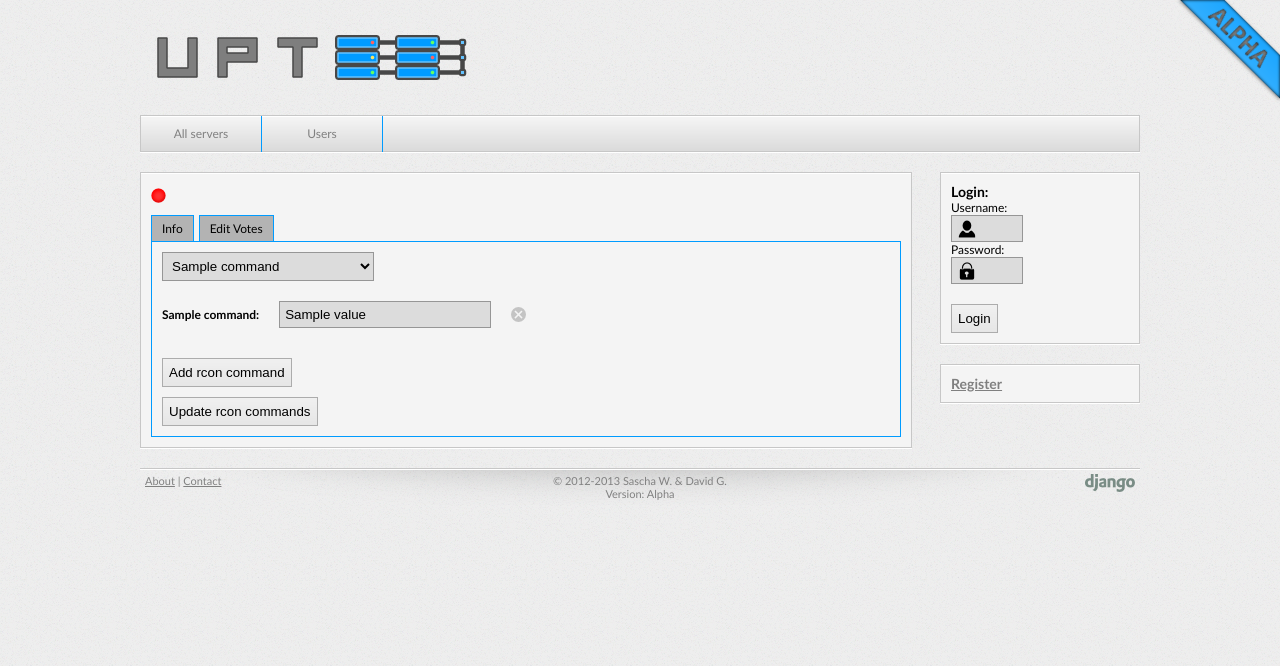
After one commit to upTee/upTee, a Django app: template uptee/templates/simpleblue/mod/server_detail_edit_rcon_commands.html in a window 1280 px wide. The commit adds this page. Shown: the top 666 px of the page. Run offline with Django 3.2, Linux system fonts and the light colour scheme; tables that the repository leaves empty hold one stand-in row (values such as "Sample post"); the template is opened without the code that fills it: values that come from a table or form of the project are taken from there, most other values are stand-ins (such as "Sample title", 1, 10 or a date in 2020).

Commit message:
added possibility to put special commands to the config like "mod_command" (closes #39)

```diff
--- a/uptee/accounts/models.py
+++ b/uptee/accounts/models.py
@@ -36,6 +36,7 @@ class Moderator(models.Model):
     restart_allowed = models.BooleanField(default=False)
     edit_votes_allowed = models.BooleanField(default=False)
     map_upload_allowed = models.BooleanField(default=False)
+    edit_rcon_commands_allowed = models.BooleanField(default=False)
     allowed_options = models.ManyToManyField(Option, related_name='moderators')
     allowed_tunings = models.ManyToManyField(Tune, related_name='moderators')
 
--- a/uptee/mod/urls.py
+++ b/uptee/mod/urls.py
@@ -9,6 +9,7 @@ urlpatterns = patterns('mod.views',
     url(r'^server/(?P<server_id>\d+)/editsettings/$', 'server_edit', name='server_edit'),
     url(r'^server/(?P<server_id>\d+)/uploadmap/$', 'upload_map', name='upload_map'),
     url(r'^server/(?P<server_id>\d+)/editvotes/$', 'server_edit_votes', name='server_edit_votes'),
+    url(r'^server/(?P<server_id>\d+)/editrconcommands/$', 'server_edit_rcon_commands', name='server_edit_rcon_commands'),
     url(r'^server/(?P<server_id>\d+)/edittunings/$', 'server_tunes', name='server_tunes'),
     url(r'^server/(?P<server_id>\d+)/changemod/$', 'server_change_mod', name='server_change_mod'),
     url(r'^server/(?P<server_id>\d+)/showvotes/$', 'server_votes', name='server_votes'),
@@ -18,6 +19,7 @@ urlpatterns = patterns('mod.views',
     url(r'^startstopserver/(?P<server_id>\d+)/$', 'start_stop_server', name='start_stop_server'),
     url(r'^updatesettings/(?P<server_id>\d+)/$', 'update_settings', name='update_settings'),
     url(r'^updatevotes/(?P<server_id>\d+)/$', 'update_votes', name='update_votes'),
+    url(r'^updaterconcommands/(?P<server_id>\d+)/$', 'update_rcon_commands', name='update_rcon_commands'),
     url(r'^updatetunings/(?P<server_id>\d+)/$', 'update_tunes', name='update_tunes'),
     url(r'^server_info_update/(?P<server_id>\d+)/$', 'server_info_update_ajax', name='server_info_update_ajax'),
     url(r'^map/(?P<map_id>\d+)/$', 'map_details', name='map_details'),
--- a/uptee/static/simpleblue/css/style.css
+++ b/uptee/static/simpleblue/css/style.css
@@ -569,6 +569,19 @@ a.edit_link {
         opacity: 1.0;
         cursor: pointer;
     }
+
+.delete_command div.del_button {
+    background: url('../img/close_icon.png') no-repeat center;
+    height: 15px;
+    width: 15px;
+    float: right;
+    opacity: 0.5;
+}
+
+    .delete_command div.del_button:hover {
+        opacity: 1.0;
+        cursor: pointer;
+    }
 /* ---END vote delete button--- */
 
 
--- a/uptee/static/simpleblue/js/uptee.js
+++ b/uptee/static/simpleblue/js/uptee.js
@@ -79,20 +79,40 @@ $(document).ready(function() {
         $("div.hide_mouseover").css("display", "none");
     });
 
-    var number = 1;
+    var vote_number = 1;
     $('#add_vote').html('<p><button class="button" type="button">Add vote</button></p>');
     $('#add_vote button').click(function() {
         table = $('#add_vote').parent().find('tbody');
         table.append('<tr> \
-                        <th><input type="text" name="title new title ' + number + ' new" value="New vote" id="id-' + number + '-title_new"></th> \
-                        <td><input type="text" name="command new command ' + number + ' new" value="command" id="id-' + number + '-command_new"></td> \
+                        <th><input type="text" name="title new title ' + vote_number + ' new" value="New vote" id="id-' + vote_number + '-title_new"></th> \
+                        <td><input type="text" name="command new command ' + vote_number + ' new" value="command" id="id-' + vote_number + '-command_new"></td> \
                         <td><div class="delete_vote"><div class="del_button" onclick=""></div></div></td> \
                     </tr>');
-        number++;
+        vote_number++;
     });
 
     $('.delete_vote').html('<div class="del_button" onclick=""></div>');
     $('.delete_vote div.del_button').live('click', function() {
+        tr = $(this).parents('tr');
+        tr.hide();
+        tr.find('input').attr('value', '');
+    });
+
+    var rcon_number = 1;
+    $('#add_command').html('<p><button class="button" type="button">Add rcon command</button></p>');
+    $('#add_command button').click(function() {
+        var selected_command = $('#rcon_commands_select :selected').text();
+        table = $('#add_command').parent().find('tbody');
+        table.append('<tr> \
+                        <th><label for="new-' + selected_command + '-' + rcon_number + '">' + selected_command + ':</label></th> \
+                        <td><input type="text" name="new-' + selected_command + '-' + rcon_number + '" value="command" id="new-' + selected_command + '-' + rcon_number + '"></td> \
+                        <td><div class="delete_command"><div class="del_button" onclick=""></div></div></td> \
+                    </tr>');
+        rcon_number++;
+    });
+
+    $('.delete_command').html('<div class="del_button" onclick=""></div>');
+    $('.delete_command div.del_button').live('click', function() {
         tr = $(this).parents('tr');
         tr.hide();
         tr.find('input').attr('value', '');
--- a/uptee/templates/simpleblue/mod/server_detail_base.html
+++ b/uptee/templates/simpleblue/mod/server_detail_base.html
@@ -21,6 +21,7 @@ context variables:
             {% url upload_map server.id as url_upload_map %}
             {% url server_edit server.id as url_edit_settings %}
             {% url server_edit_votes server.id as url_edit_votes %}
+            {% url server_edit_rcon_commands server.id as url_edit_rcon_commands %}
             {% url server_tunes server.id as url_edit_tunes %}
             {% url server_votes server.id as url_votes %}
             {% url server_change_mod server.id as url_change_mod %}
@@ -37,6 +38,9 @@ context variables:
             {% endif %}
             {% if server.owner == user or moderator and moderator.edit_votes_allowed %}
                 <a href="{{ url_edit_votes }}"><div class="tab{% current request url_edit_votes %}">Edit Votes</div></a>
+            {% endif %}
+            {% if server.owner == user or moderator and moderator.edit_rcon_commands_allowed %}
+                <a href="{{ url_edit_rcon_commands }}"><div class="tab{% current request url_edit_rcon_commands %}">Edit Rcon commands</div></a>
             {% endif %}
             {% if server.owner == user or moderator and moderator.allowed_tunings.all %}
                 {% if server.config_tunes.all %}
--- /dev/null
+++ b/uptee/templates/simpleblue/mod/server_detail_edit_rcon_commands.html
@@ -0,0 +1,58 @@
+{% extends "mod/server_detail_base.html" %}
+
+{% load get_option %}
+
+{% comment %}
+context variables:
+    server
+    rcon_commands
+    available_rcon_commands
+    moderator
+{% endcomment %}
+
+{% block title %}upTee - {{ server|get_option:'sv_name' }} - Edit rcon commands{% endblock title %}
+
+{% block tab_content %}
+
+<form action="{% url update_rcon_commands server.id %}" method="post">
+    <input type="hidden" name="csrfmiddlewaretoken" value="{% with csrf_token as csrf_token_clean %}{{ csrf_token_clean }}{% endwith %}">
+    <select id="rcon_commands_select">
+        {% for command in available_rcon_commands %}
+            <option value="{{ command.id }}">{{ command.command }}</option>
+        {% endfor %}
+    </select>
+    <table class="form_table">
+        <tbody>
+            {% for rcon_command in rcon_commands %}
+            <tr>
+                <th><label for="{{ rcon_command.command }}-{{ rcon_command.id }}">{{ rcon_command.command }}:</label></th>
+                <td><input type="text" name="{{ rcon_command.command }}-{{ rcon_command.id }}" value="{{ rcon_command.value }}" id="{{ rcon_command.command }}-{{ rcon_command.id }}"></td>
+                <td><div class="delete_command"></div></td> <!-- here a button will be included by js if js is supported "<div class="del_button"></div>" -->
+            </tr>
+            {% endfor %}
+        </tbody>
+    </table>
+    <div id="add_command"></div> <!-- here a button will be included by js if js is supported "<p><button type="button">Add rcon command</button></p>" -->
+    <p><input class="button" type="submit" value="Update rcon commands"></p>
+</form>
+
+{% comment %}
+<form action="{% url update_votes server.id %}" method="post">
+    <input type="hidden" name="csrfmiddlewaretoken" value="{% with csrf_token as csrf_token_clean %}{{ csrf_token_clean }}{% endwith %}">
+    <table class="form_table">
+        <tbody>
+            {% for vote in votes %}
+            <tr>
+                <th><input type="text" name="title {{ vote.title }} {{ vote.id }}" value="{{ vote.title }}" id="id-{{ vote.title }}-{{ vote..id }}"></th>
+                <td><input type="text" name="command {{ vote.command }} {{ vote.id }}" value="{{ vote.command }}" id="id-{{ vote.command }}-{{ vote..id }}"></td>
+                <td><div class="delete_vote"></div></td> <!-- here a button will be included by js if js is supported "<div class="del_button"></div>" -->
+            </tr>
+            {% endfor %}
+        </tbody>
+    </table>
+    <div id="add_vote"></div> <!-- here a button will be included by js if js is supported "<p><button type="button">Add vote</button></p>" -->
+    <p><input class="button" type="submit" value="Update votes"></p>
+</form>
+{% endcomment %}
+
+{% endblock tab_content %}
--- a/uptee/templates/simpleblue/mod/server_detail_edit_votes.html
+++ b/uptee/templates/simpleblue/mod/server_detail_edit_votes.html
@@ -19,8 +19,8 @@ context variables:
         <tbody>
             {% for vote in votes %}
             <tr>
-                <th><input type="text" name="title {{ vote.title }} {{ vote.id }}" value="{{ vote.title }}" id="id-{{ vote.title }}-{{ vote..id }}"></th>
-                <td><input type="text" name="command {{ vote.command }} {{ vote.id }}" value="{{ vote.command }}" id="id-{{ vote.command }}-{{ vote..id }}"></td>
+                <th><input type="text" name="title {{ vote.title }} {{ vote.id }}" value="{{ vote.title }}" id="id-{{ vote.title }}-{{ vote.id }}"></th>
+                <td><input type="text" name="command {{ vote.command }} {{ vote.id }}" value="{{ vote.command }}" id="id-{{ vote.command }}-{{ vote.id }}"></td>
                 <td><div class="delete_vote"></div></td> <!-- here a button will be included by js if js is supported "<div class="del_button"></div>" -->
             </tr>
             {% endfor %}
```
Also changed, not shown: uptee/lib/twconfig.py (+12 -2 lines), uptee/mod/models.py (+28 -0 lines), uptee/mod/views.py (+57 -1 lines), uptee/templates/simpleblue/mod/server_edit_moderator.html (+8 -1 lines), uptee/accounts/migrations/0004_auto__add_field_moderator_edit_rcon_commands_allowed.py (added), uptee/mod/migrations/0008_auto__add_rconcommand__add_availablerconcommand.py (added).
